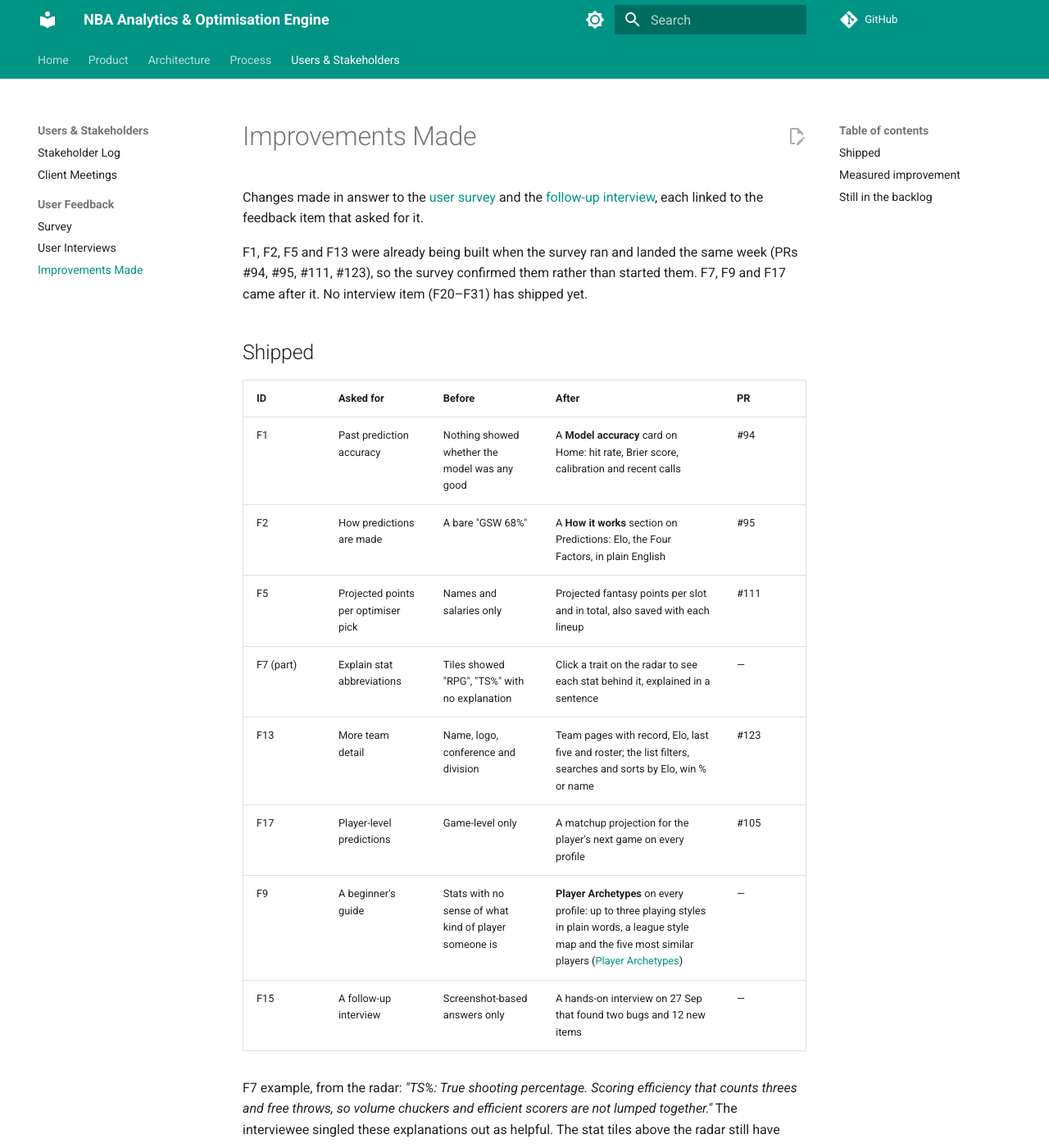
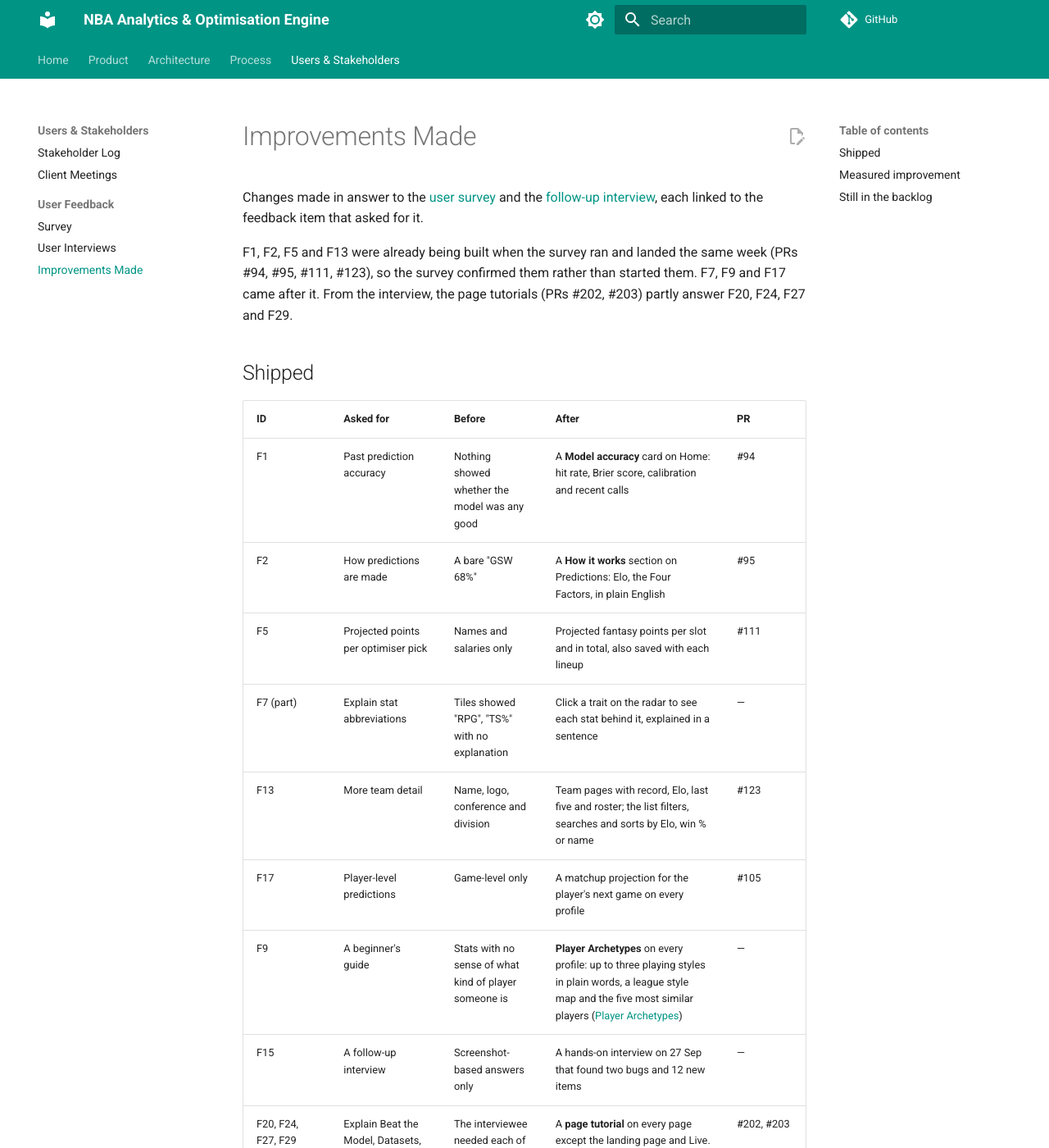
Before and after one commit to Sports-Analytics-Innovation-Platform/Innovation-Documentation-Website, an MkDocs documentation site: the page built from docs/improvements.md, in a window 1280 px wide and 1400 px high. Shown: the whole window at 82% size. Built offline with MkDocs 1.6.1 and Material for MkDocs 9.7.7, drawn with Linux system fonts in a browser that asks for light colours; comment, search, counter and statistics services are not loaded; some of the changed text lies outside the part shown.

Commit message:
docs: list the page tutorials on Improvements Made
The page tutorials (PRs #202, #203) were built in answer to the
interview's finding that Beat the Model, Datasets, the Optimizer and
Become Pro needed explaining live (F20, F24, F27, F29).

- Improvements Made: a shipped row with before and after, the source
  link, and the interview backlog narrowed to what is left.
- User Interviews: link the partly addressed items to that row.
- Rubric Quick Links: eight shipped changes.
- AI Usage Ledger: this session's row covers the change.

Co-Authored-By: Claude Opus 5.5 <noreply@anthropic.com>
Claude-Session: https://claude.ai/code/session_01Capmu7xLQsp3YXrRGfX2Bj

```diff
--- a/docs/improvements.md
+++ b/docs/improvements.md
@@ -2,7 +2,7 @@
 
 Changes made in answer to the [user survey](feedback-survey.md) and the [follow-up interview](user-interviews.md), each linked to the feedback item that asked for it.
 
-F1, F2, F5 and F13 were already being built when the survey ran and landed the same week (PRs #94, #95, #111, #123), so the survey confirmed them rather than started them. F7, F9 and F17 came after it. No interview item (F20–F31) has shipped yet.
+F1, F2, F5 and F13 were already being built when the survey ran and landed the same week (PRs #94, #95, #111, #123), so the survey confirmed them rather than started them. F7, F9 and F17 came after it. From the interview, the page tutorials (PRs #202, #203) partly answer F20, F24, F27 and F29.
 
 ## Shipped
 
@@ -16,6 +16,7 @@ F1, F2, F5 and F13 were already being built when the survey ran and landed the s
 | F17 | Player-level predictions | Game-level only | A matchup projection for the player's next game on every profile | #105 |
 | F9 | A beginner's guide | Stats with no sense of what kind of player someone is | **Player Archetypes** on every profile: up to three playing styles in plain words, a league style map and the five most similar players ([Player Archetypes](player-archetypes/index.md)) | — |
 | F15 | A follow-up interview | Screenshot-based answers only | A hands-on interview on 27 Sep that found two bugs and 12 new items | — |
+| F20, F24, F27, F29 (part) | Explain Beat the Model, Datasets, the Optimizer and Become Pro | The interviewee needed each of these pages explained live | A **page tutorial** on every page except the landing page and Live. It opens the first time a signed-in user reaches the page, walks through each section on a sketch of it, and replays from a **?** button ([UI Overview](design/wireframes.md#page-tutorials)). The labels on these pages are unchanged. | #202, #203 |
 
 F7 example, from the radar: *"TS%: True shooting percentage. Scoring efficiency that counts threes and free throws, so volume chuckers and efficient scorers are not lumped together."* The interviewee singled these explanations out as helpful. The stat tiles above the radar still have none.
 
@@ -27,6 +28,7 @@ Source files for the shipped items:
 - F7: [PlayerTraitsRadar.tsx](https://sdp.ms.wits.ac.za/innovation/sportsanalytics/src/branch/main/apps/web/src/components/PlayerTraitsRadar.tsx#L45-L160)
 - F13: [TeamProfilePage.tsx](https://sdp.ms.wits.ac.za/innovation/sportsanalytics/src/branch/main/apps/web/src/pages/TeamProfilePage.tsx), [TeamsListPage.tsx](https://sdp.ms.wits.ac.za/innovation/sportsanalytics/src/branch/main/apps/web/src/pages/TeamsListPage.tsx)
 - F17: [PlayerProfilePage.tsx](https://sdp.ms.wits.ac.za/innovation/sportsanalytics/src/branch/main/apps/web/src/pages/PlayerProfilePage.tsx)
+- F20, F24, F27, F29: [tutorial definitions](https://sdp.ms.wits.ac.za/innovation/sportsanalytics/src/branch/main/apps/web/src/components/tutorial/definitions), one file per page
 
 ## Measured improvement
 
@@ -35,7 +37,7 @@ One improvement came from measuring, not from feedback. Before PR #124 nothing w
 ## Still in the backlog
 
 - **Survey:** F3 (compare with other sources), F4 and F6 (optimiser constraints and alternative lineups), F7 (tooltips on the stat tiles), F8 (simpler copy), F10 (accent-insensitive search), F11 (all-time leaders), F14 (daily Beat the Model), F16 (injuries), F18 (less on each page).
-- **Interview:** F20–F31. See [User Interviews](user-interviews.md#new-feedback-items-f20f31).
+- **Interview:** F21–F23, F25, F26, F28, F30 and F31, and the rest of F20, F24, F27 and F29. See [User Interviews](user-interviews.md#new-feedback-items-f20f31).
 
 ---
 
```
Also changed, not shown: docs/ai-usage.md (+1 -1 lines), docs/rubric-links.md (+1 -1 lines), docs/user-interviews.md (+1 -1 lines).
